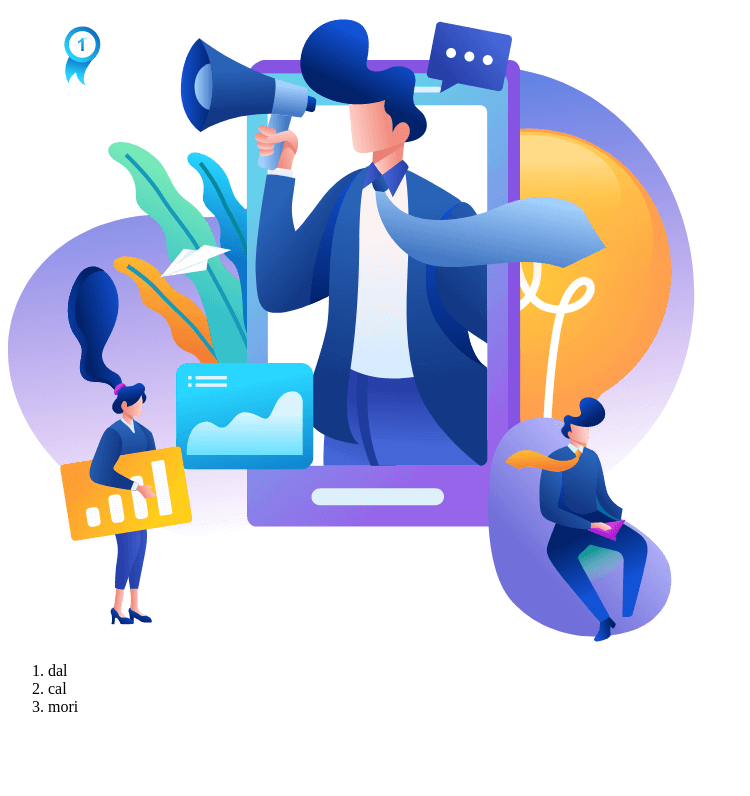
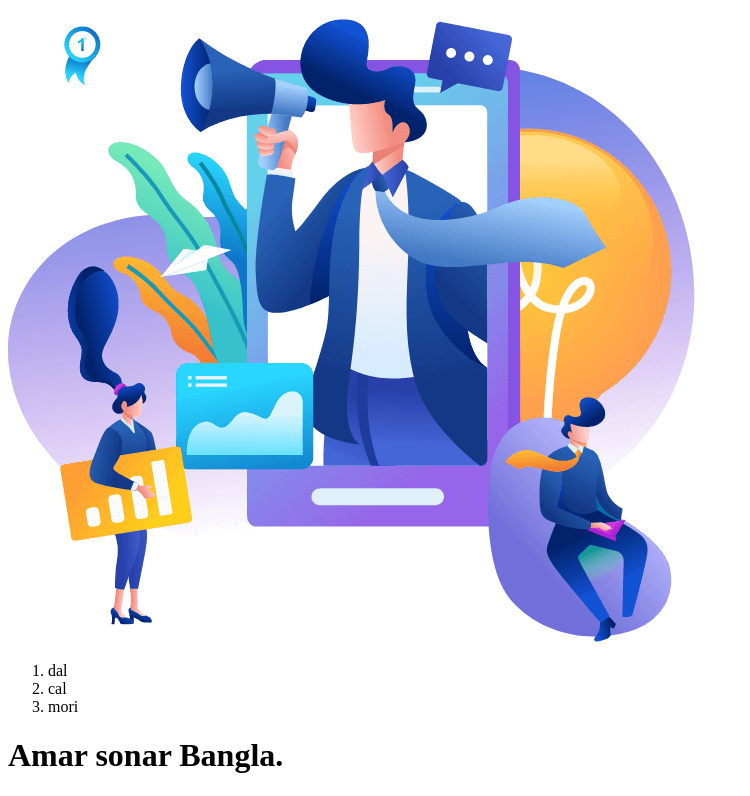
Before and after one commit to arif591/my-second-repo, a plain HTML site: page index.html in a window 1280 px wide. Shown: the part 941-1737 px from the top of the page, without its empty margins (0-750 px from the left). Before the commit the page ends 1673 px from the top, so only its background shows below. Drawn offline with Linux system fonts and the light colour scheme.

Commit message:
added h3

```diff
--- a/index.html
+++ b/index.html
@@ -23,5 +23,6 @@
         <li>cal</li>
         <li>mori</li>
     </ol>
+    <h1>Amar sonar Bangla.</h1>
 </body>
 </html>
```
